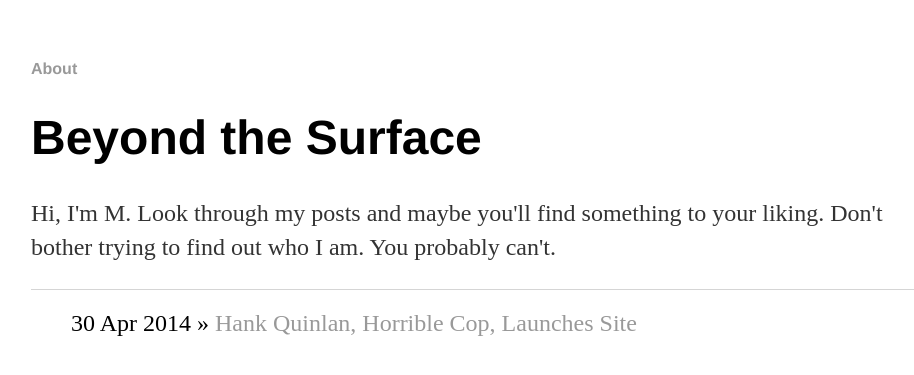
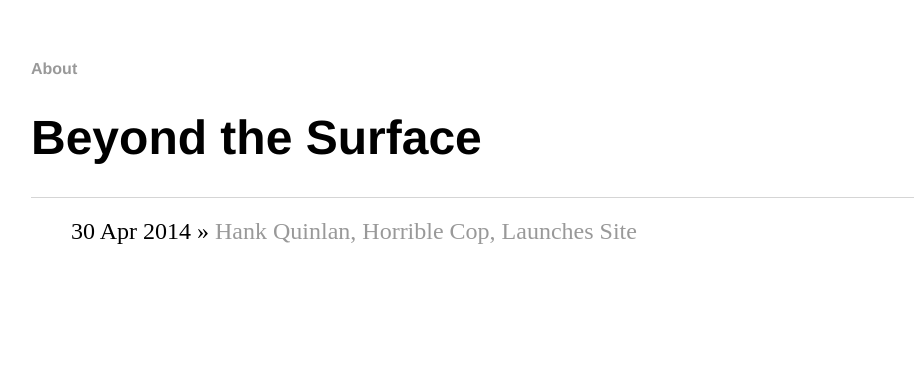
Before and after one commit to beyondthesurface/beyondthesurface.github.io, a Jekyll site: the page built from index.html, in a window 1280 px wide. Shown: the top 375 px of the page, without its empty margins (161-1075 px from the left). Built offline with Jekyll 4.4.1, drawn with Linux system fonts in a browser that asks for light colours.

Commit message:
Update index.html

```diff
--- a/index.html
+++ b/index.html
@@ -4,5 +4,4 @@ title: Beyond the Surface
 ---
 <div class="blurb">
 	<h1>Beyond the Surface</h1>
-	<p>Hi, I'm M. Look through my posts and maybe you'll find something to your liking. Don't bother trying to find out who I am. You probably can't.</p>
 </div><!-- /.blurb -->
```
